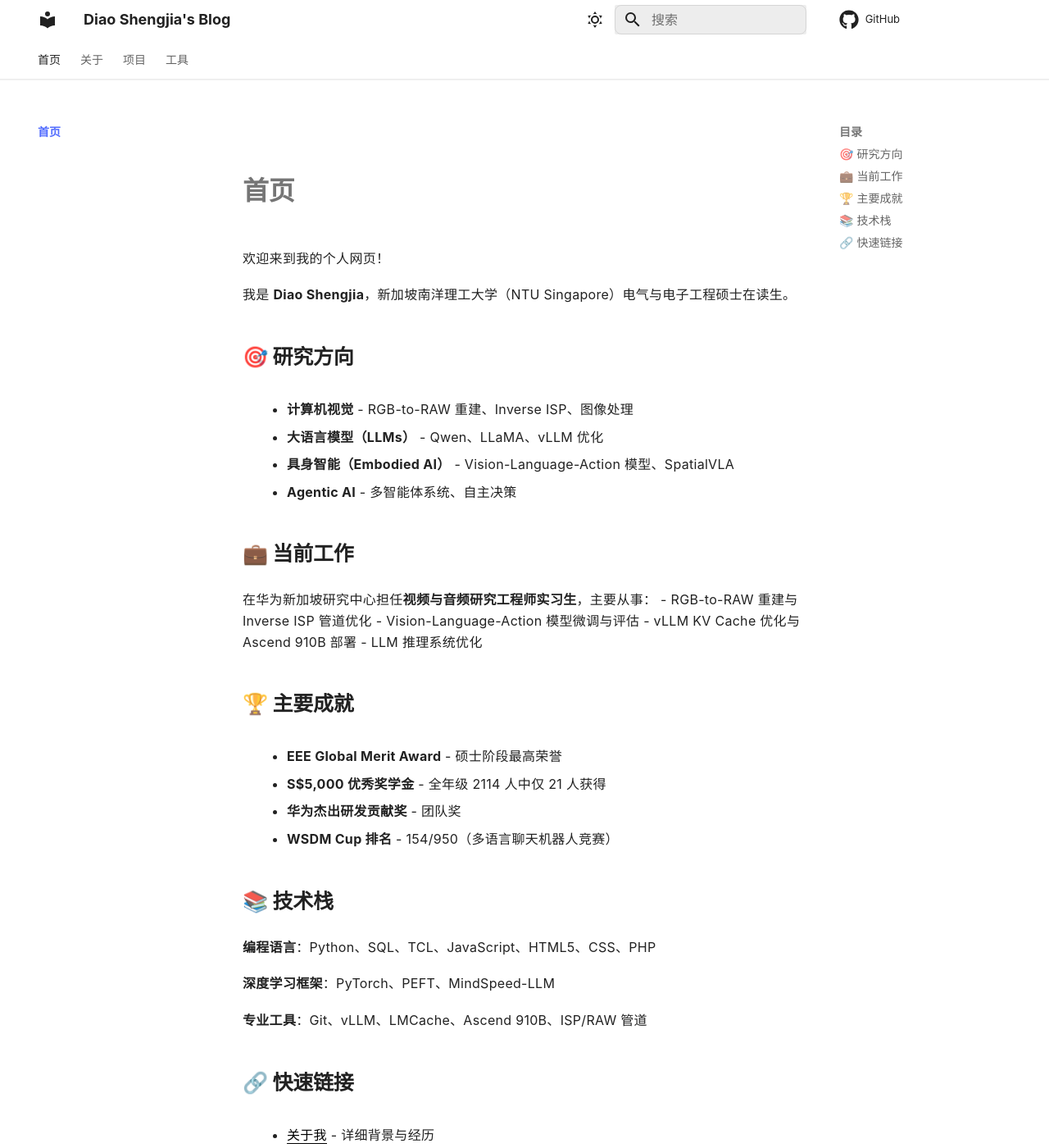
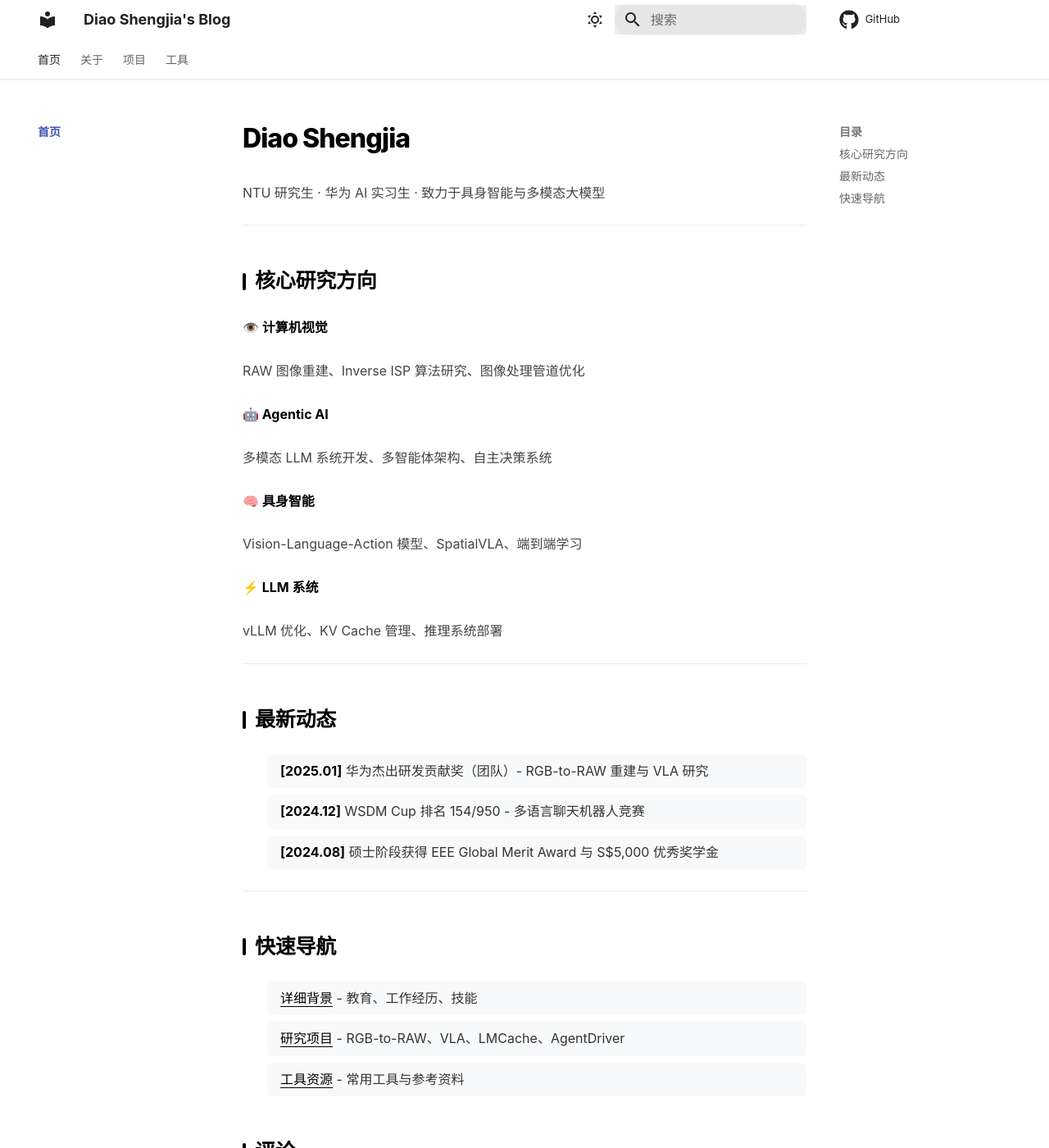
Before and after one commit to GoDiao/blog-source, an MkDocs documentation site: the page built from docs/index.md, in a window 1280 px wide and 1400 px high. Shown: the whole window at 82% size. Built offline with MkDocs 1.6.1 and Material for MkDocs 9.7.7, drawn with Linux system fonts in a browser that asks for light colours; comment, search, counter and statistics services are not loaded; some of the changed text lies outside the part shown.

Commit message:
Implement premium lab aesthetic with hero section and refined typography

```diff
--- a/docs/index.md
+++ b/docs/index.md
@@ -1,41 +1,39 @@
-# 首页
+# Diao Shengjia
 
-欢迎来到我的个人网页！
+NTU 研究生 · 华为 AI 实习生 · 致力于具身智能与多模态大模型
 
-我是 **Diao Shengjia**，新加坡南洋理工大学（NTU Singapore）电气与电子工程硕士在读生。
+---
 
-## 🎯 研究方向
+## 核心研究方向
 
-- **计算机视觉** - RGB-to-RAW 重建、Inverse ISP、图像处理
-- **大语言模型（LLMs）** - Qwen、LLaMA、vLLM 优化
-- **具身智能（Embodied AI）** - Vision-Language-Action 模型、SpatialVLA
-- **Agentic AI** - 多智能体系统、自主决策
+**👁️ 计算机视觉**
 
-## 💼 当前工作
+RAW 图像重建、Inverse ISP 算法研究、图像处理管道优化
 
-在华为新加坡研究中心担任**视频与音频研究工程师实习生**，主要从事：
-- RGB-to-RAW 重建与 Inverse ISP 管道优化
-- Vision-Language-Action 模型微调与评估
-- vLLM KV Cache 优化与 Ascend 910B 部署
-- LLM 推理系统优化
+**🤖 Agentic AI**
 
-## 🏆 主要成就
+多模态 LLM 系统开发、多智能体架构、自主决策系统
 
-- **EEE Global Merit Award** - 硕士阶段最高荣誉
-- **S$5,000 优秀奖学金** - 全年级 2114 人中仅 21 人获得
-- **华为杰出研发贡献奖** - 团队奖
-- **WSDM Cup 排名** - 154/950（多语言聊天机器人竞赛）
+**🧠 具身智能**
 
-## 📚 技术栈
+Vision-Language-Action 模型、SpatialVLA、端到端学习
 
-**编程语言**：Python、SQL、TCL、JavaScript、HTML5、CSS、PHP
+**⚡ LLM 系统**
 
-**深度学习框架**：PyTorch、PEFT、MindSpeed-LLM
+vLLM 优化、KV Cache 管理、推理系统部署
 
-**专业工具**：Git、vLLM、LMCache、Ascend 910B、ISP/RAW 管道
+---
 
-## 🔗 快速链接
+## 最新动态
 
-- [关于我](/about/) - 详细背景与经历
-- [项目](/projects/) - 研究项目与开源贡献
-- [工具](/tools/) - 常用工具与资源
+- **[2025.01]** 华为杰出研发贡献奖（团队）- RGB-to-RAW 重建与 VLA 研究
+- **[2024.12]** WSDM Cup 排名 154/950 - 多语言聊天机器人竞赛
+- **[2024.08]** 硕士阶段获得 EEE Global Merit Award 与 S$5,000 优秀奖学金
+
+---
+
+## 快速导航
+
+- [详细背景](/about/) - 教育、工作经历、技能
+- [研究项目](/projects/) - RGB-to-RAW、VLA、LMCache、AgentDriver
+- [工具资源](/tools/) - 常用工具与参考资料
--- /dev/null
+++ b/docs/stylesheets/main.css
@@ -0,0 +1,331 @@
+/* 1. 字体全局优化 - 使用无衬线现代字体 */
+:root {
+    --md-text-font: "Inter", -apple-system, BlinkMacSystemFont, "Segoe UI", Helvetica, Arial, sans-serif;
+    --md-code-font: "JetBrains Mono", monospace;
+    --md-typeset-color: #1a1a1a;
+}
+
+/* 2. 标题进化：去掉生硬的深蓝色，改为更有质感的炭黑 */
+.md-typeset h1 {
+    font-weight: 800;
+    letter-spacing: -0.03em;
+    color: #000;
+    margin-bottom: 1.5rem;
+    margin-top: 0;
+}
+
+.md-typeset h2 {
+    font-weight: 700;
+    margin-top: 2.5rem;
+    margin-bottom: 1.2rem;
+    border-bottom: none;
+    position: relative;
+    padding-left: 15px;
+    color: #000;
+}
+
+.md-typeset h2::before {
+    content: "";
+    position: absolute;
+    left: 0;
+    top: 20%;
+    height: 60%;
+    width: 4px;
+    background: #000;
+    border-radius: 2px;
+}
+
+.md-typeset h3 {
+    font-weight: 600;
+    margin-top: 1.8rem;
+    margin-bottom: 0.8rem;
+    color: #1a1a1a;
+}
+
+/* 3. 顶部导航：去掉阴影，改用超细边框 */
+.md-header {
+    background-color: rgba(255, 255, 255, 0.8) !important;
+    backdrop-filter: blur(10px);
+    box-shadow: none !important;
+    border-bottom: 1px solid rgba(0, 0, 0, 0.06);
+}
+
+[data-md-color-scheme="slate"] .md-header {
+    background-color: rgba(15, 18, 20, 0.8) !important;
+    border-bottom: 1px solid rgba(255, 255, 255, 0.06);
+}
+
+/* 4. 搜索框：圆角化与质感 */
+.md-search__inner {
+    background-color: rgba(0, 0, 0, 0.03) !important;
+    border-radius: 20px;
+}
+
+[data-md-color-scheme="slate"] .md-search__inner {
+    background-color: rgba(255, 255, 255, 0.05) !important;
+}
+
+/* 5. 列表与正文：增加行高，提升阅读体验 */
+.md-typeset p {
+    line-height: 1.8;
+    color: #444;
+    margin-bottom: 1.2rem;
+}
+
+[data-md-color-scheme="slate"] .md-typeset p {
+    color: #ccc;
+}
+
+.md-typeset ul {
+    list-style-type: none;
+    padding-left: 0;
+    margin: 1.2rem 0;
+}
+
+.md-typeset ol {
+    margin: 1.2rem 0;
+}
+
+.md-typeset li {
+    padding: 8px 16px;
+    margin-bottom: 8px;
+    background: #f8f9fa;
+    border-radius: 6px;
+    transition: transform 0.2s ease, background-color 0.2s ease;
+    color: #333;
+}
+
+.md-typeset li:hover {
+    transform: translateX(5px);
+    background: #f1f3f5;
+}
+
+[data-md-color-scheme="slate"] .md-typeset li {
+    background: rgba(255, 255, 255, 0.05);
+    color: #ddd;
+}
+
+[data-md-color-scheme="slate"] .md-typeset li:hover {
+    background: rgba(255, 255, 255, 0.08);
+}
+
+/* 6. 代码块 */
+.md-typeset code {
+    background-color: rgba(0, 0, 0, 0.05);
+    color: #000;
+    padding: 2px 6px;
+    border-radius: 4px;
+    font-weight: 500;
+    font-family: var(--md-code-font);
+}
+
+[data-md-color-scheme="slate"] .md-typeset code {
+    background-color: rgba(255, 255, 255, 0.1);
+    color: #fff;
+}
+
+.md-typeset pre {
+    background-color: #f5f5f5;
+    border-radius: 12px;
+    box-shadow: 0 4px 12px rgba(0, 0, 0, 0.05);
+    border: 1px solid rgba(0, 0, 0, 0.05);
+    padding: 1.2em !important;
+    margin: 1.5rem 0;
+}
+
+[data-md-color-scheme="slate"] .md-typeset pre {
+    background-color: #0d1117;
+    border: 1px solid rgba(255, 255, 255, 0.05);
+    box-shadow: 0 4px 12px rgba(0, 0, 0, 0.3);
+}
+
+/* 7. 引用块 */
+.md-typeset blockquote {
+    border-left: 3px solid #000;
+    background-color: rgba(0, 0, 0, 0.02);
+    padding: 1em;
+    border-radius: 4px;
+    margin: 1.5em 0;
+    color: #555;
+}
+
+[data-md-color-scheme="slate"] .md-typeset blockquote {
+    border-left: 3px solid #fff;
+    background-color: rgba(255, 255, 255, 0.02);
+    color: #aaa;
+}
+
+/* 8. 表格 */
+.md-typeset table {
+    border-collapse: collapse;
+    margin: 1.5em 0;
+    width: 100%;
+}
+
+.md-typeset table tbody tr:hover {
+    background-color: rgba(0, 0, 0, 0.02);
+}
+
+[data-md-color-scheme="slate"] .md-typeset table tbody tr:hover {
+    background-color: rgba(255, 255, 255, 0.02);
+}
+
+/* 9. 链接 */
+.md-typeset a {
+    color: #000;
+    text-decoration: none;
+    border-bottom: 1px solid #000;
+    transition: all 0.2s ease;
+}
+
+.md-typeset a:hover {
+    opacity: 0.6;
+}
+
+[data-md-color-scheme="slate"] .md-typeset a {
+    color: #fff;
+    border-bottom: 1px solid #fff;
+}
+
+[data-md-color-scheme="slate"] .md-typeset a:hover {
+    opacity: 0.7;
+}
+
+/* 10. 侧边栏 */
+.md-sidebar {
+    background-color: transparent;
+}
+
+.md-nav__link {
+    transition: all 0.2s ease;
+    opacity: 0.7;
+}
+
+.md-nav__link--active {
+    opacity: 1 !important;
+    font-weight: 600;
+}
+
+/* 11. 主容器 */
+.md-main {
+    background-color: #fff;
+}
+
+[data-md-color-scheme="slate"] .md-main {
+    background-color: #0f1217;
+}
+
+/* 12. 页脚 */
+.md-footer {
+    background-color: #f5f5f5;
+    border-top: 1px solid rgba(0, 0, 0, 0.05);
+}
+
+[data-md-color-scheme="slate"] .md-footer {
+    background-color: #0d1117;
+    border-top: 1px solid rgba(255, 255, 255, 0.05);
+}
+
+/* 13. 隐藏滚动条 */
+::-webkit-scrollbar {
+    width: 6px;
+}
+
+::-webkit-scrollbar-thumb {
+    background-color: rgba(0, 0, 0, 0.2);
+    border-radius: 3px;
+}
+
+::-webkit-scrollbar-track {
+    background-color: transparent;
+}
+
+[data-md-color-scheme="slate"] ::-webkit-scrollbar-thumb {
+    background-color: rgba(255, 255, 255, 0.2);
+}
+
+/* 14. 图片 */
+.md-content__inner img {
+    border-radius: 8px;
+    box-shadow: 0 4px 12px rgba(0, 0, 0, 0.08);
+    transition: transform 0.3s ease;
+}
+
+.md-content__inner img:hover {
+    transform: translateY(-2px);
+    box-shadow: 0 8px 20px rgba(0, 0, 0, 0.12);
+}
+
+[data-md-color-scheme="slate"] .md-content__inner img {
+    box-shadow: 0 4px 12px rgba(0, 0, 0, 0.3);
+}
+
+[data-md-color-scheme="slate"] .md-content__inner img:hover {
+    box-shadow: 0 8px 20px rgba(0, 0, 0, 0.4);
+}
+
+/* 15. 内容区域最大宽度 */
+.md-content__inner {
+    max-width: 900px;
+}
+
+/* 16. 平滑过渡 */
+* {
+    transition: background-color 0.2s ease, color 0.2s ease;
+}
+
+/* 17. 去掉导航栏的笨重感 */
+.md-tabs {
+    background-color: transparent !important;
+    border-bottom: none;
+}
+
+/* 18. 卡片样式 - 用于首页的研究方向展示 */
+.focus-card {
+    padding: 20px;
+    border: 1px solid #eee;
+    border-radius: 12px;
+    background: #fafafa;
+    transition: all 0.3s ease;
+    margin-bottom: 12px;
+}
+
+.focus-card:hover {
+    border-color: #000;
+    background: #fff;
+    box-shadow: 0 4px 12px rgba(0, 0, 0, 0.08);
+}
+
+[data-md-color-scheme="slate"] .focus-card {
+    border: 1px solid rgba(255, 255, 255, 0.1);
+    background: rgba(255, 255, 255, 0.02);
+}
+
+[data-md-color-scheme="slate"] .focus-card:hover {
+    border-color: #fff;
+    background: rgba(255, 255, 255, 0.05);
+    box-shadow: 0 4px 12px rgba(255, 255, 255, 0.1);
+}
+
+/* 19. 强调文本 */
+.md-typeset strong {
+    font-weight: 700;
+    color: #000;
+}
+
+[data-md-color-scheme="slate"] .md-typeset strong {
+    color: #fff;
+}
+
+/* 20. 副标题样式 */
+.subtitle {
+    font-size: 1.1rem;
+    color: #666;
+    margin-top: -0.5rem;
+    margin-bottom: 2rem;
+    font-weight: 400;
+}
+
+[data-md-color-scheme="slate"] .subtitle {
+    color: #999;
+}
--- a/mkdocs.yml
+++ b/mkdocs.yml
@@ -28,13 +28,12 @@ theme:
     - navigation.instant.progress
     - navigation.tabs
     - navigation.tabs.sticky
-    - navigation.sections
+    - navigation.top
+    - header.autohide
     - navigation.path
-    - navigation.top
     - content.code.copy
     - content.code.annotate
     - toc.follow
-    - header.autohide
 
 nav:
   - 首页: index.md
@@ -86,7 +85,7 @@ markdown_extensions:
       emoji_generator: !!python/name:material.extensions.emoji.to_svg
 
 extra_css:
-  - stylesheets/modern.css
+  - stylesheets/main.css
 
 extra_javascript:
   - javascripts/mathjax.js
```
